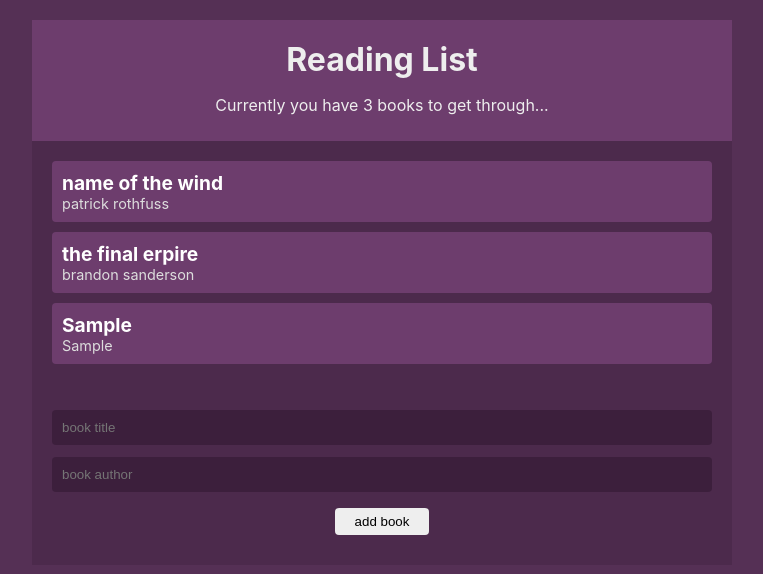
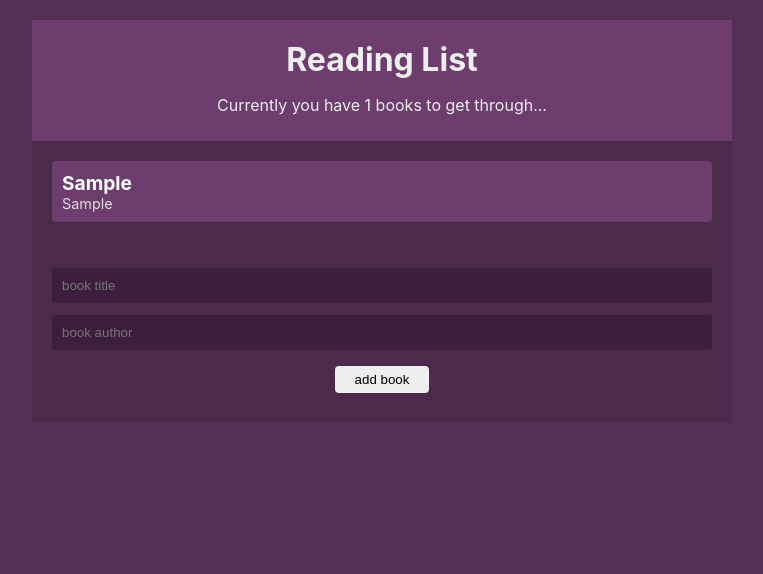
Before and after one commit to AzatErnis/booklist, a React (Create React App) app: page / in a window 1280 px wide. Both pictures are taken after typing "Sample", "Sample" into the empty fields and a click on the input "add book". Shown: the top 574 px of the page, without its empty margins (258-1021 px from the left). Built offline with nearby package versions, Linux system fonts and the light colour scheme.

Commit message:
created bookReducer, bookActions, and used useReducer

```diff
--- /dev/null
+++ b/src/actions/bookActions.js
@@ -0,0 +1,10 @@
+export const addBook = (title, author) => ({
+  type: 'ADD_BOOK',
+  title,
+  author
+})
+
+export const removeBook = id => ({
+  type: 'REMOVE_BOOK',
+  id
+})
--- a/src/components/BookDetails.js
+++ b/src/components/BookDetails.js
@@ -1,10 +1,13 @@
 import React, { useContext } from 'react'
 import { BookContext } from "../contexts/BookContext";
+import { removeBook } from "../actions/bookActions";
 
 const BookDetails = ({ book }) => {
-  const { removeBook } = useContext(BookContext)
+  // const { removeBook } = useContext(BookContext)
+  const { dispatch } = useContext(BookContext)
   return (
-    <li onClick={() => removeBook(book.id)}>
+    // <li onClick={() => removeBook(book.id)}>
+    <li onClick={() => dispatch(removeBook(book.id))}>
       <div className="title">{book.title}</div>
       <div className="author">{book.author}</div>
     </li>
--- a/src/components/BookForm.js
+++ b/src/components/BookForm.js
@@ -1,14 +1,18 @@
 import React, { useContext, useState } from 'react'
 import { BookContext } from "../contexts/BookContext";
+import { addBook } from "../actions/bookActions";
 
 const BookForm = () => {
-  const { addBook } = useContext(BookContext)
+  // const { addBook } = useContext(BookContext)
+  const { dispatch } = useContext(BookContext)
+
   const [ title, setTitle ] = useState('')
   const [ author, setAuthor ] = useState('')
 
   const handleSubmit = e => {
     e.preventDefault()
-    addBook(title, author)
+    // addBook(title, author)
+    dispatch(addBook(title, author))
     setTitle('')
     setAuthor('')
   }
--- a/src/contexts/BookContext.js
+++ b/src/contexts/BookContext.js
@@ -1,23 +1,27 @@
-import React, { createContext, useState} from 'react'
-import { v4 as uuidv4 } from 'uuid'
+// import React, { createContext, useState} from 'react'
+import React, { createContext, useReducer } from 'react'
+import { bookReducer } from "../reducers/bookReducer";
+// import { v4 as uuidv4 } from 'uuid'
 
 export const BookContext = createContext()
 
 const BookContextProvider = ({ children }) => {
-  const [ books, setBooks ] = useState([
-    { title: 'name of the wind', author: 'patrick rothfuss', id: 1 },
-    { title: 'the final erpire', author: 'brandon sanderson', id: 2 }
-  ])
+  // const [ books, setBooks ] = useState([
+  //   { title: 'name of the wind', author: 'patrick rothfuss', id: 1 },
+  //   { title: 'the final erpire', author: 'brandon sanderson', id: 2 }
+  // ])
 
-  const addBook = (title, author) => {
-    setBooks([...books, {title, author, id: uuidv4()}])
-  }
-  const removeBook = id => {
-    setBooks(books.filter(book => book.id !== id))
-  }
+  // const addBook = (title, author) => {
+  //   setBooks([...books, {title, author, id: uuidv4()}])
+  // }
+  // const removeBook = id => {
+  //   setBooks(books.filter(book => book.id !== id))
+  // }
+
+  const [books, dispatch ] = useReducer(bookReducer, [])
 
   return (
-    <BookContext.Provider value={{ books, addBook, removeBook }}>
+    <BookContext.Provider value={{ books, dispatch }}>
       { children }
     </BookContext.Provider>
   )
--- /dev/null
+++ b/src/reducers/bookReducer.js
@@ -0,0 +1,16 @@
+import { v4 as uuidv4 } from 'uuid'
+
+export const bookReducer = (state, action) => {
+  switch(action.type){
+    case 'ADD_BOOK':
+      return [...state, {
+        title: action.title,
+        author: action.author,
+        id: uuidv4()
+      }]
+    case 'REMOVE_BOOK':
+      return state.filter(book => book.id !== action.id)
+    default:
+      return state
+  }
+}
```
